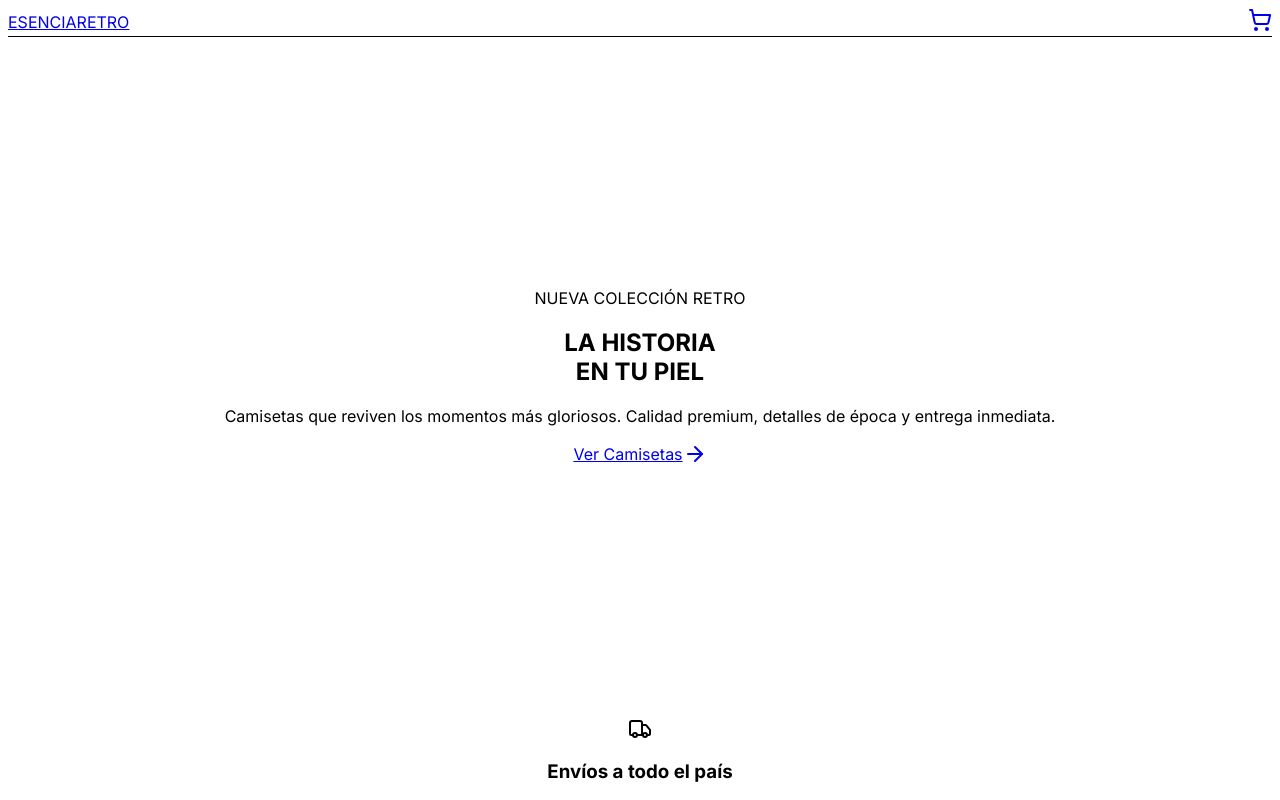
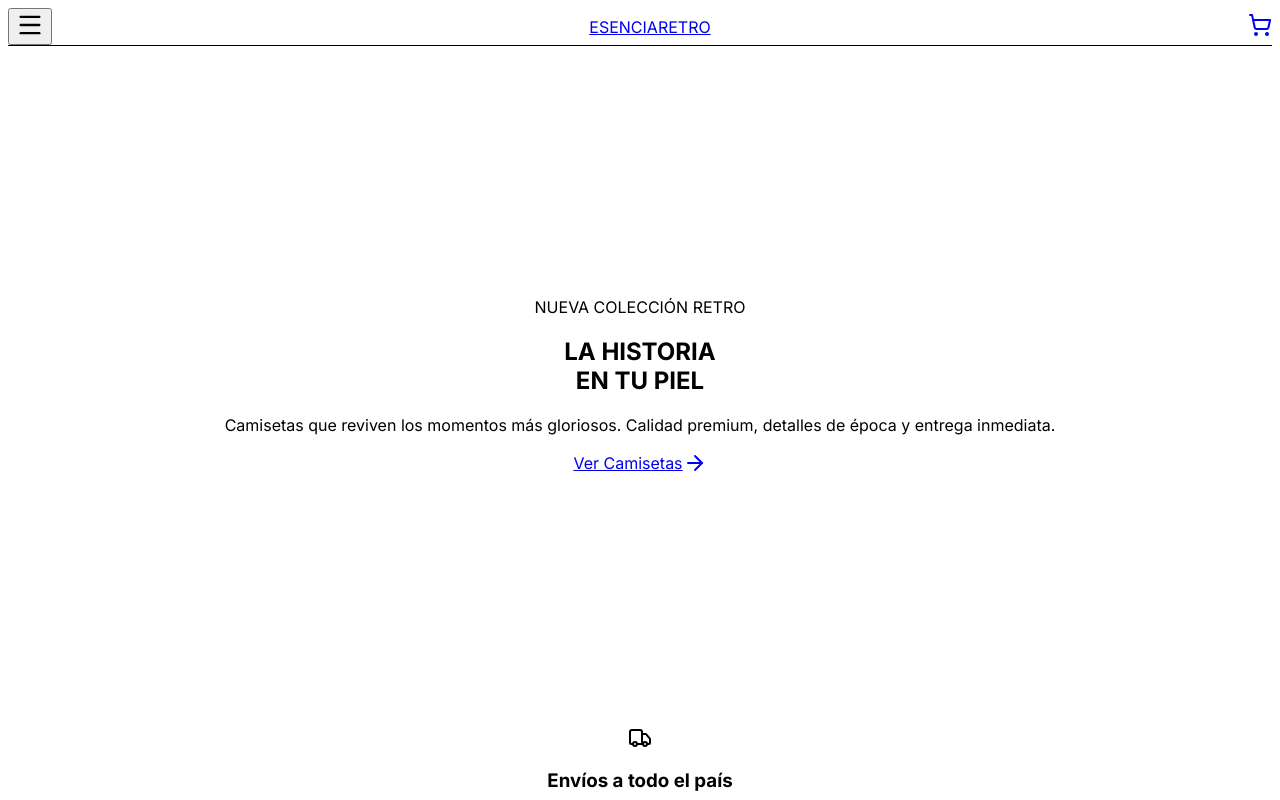
Before and after one commit to AlejandroCopponi/esencia-retro, a Next.js app: page / in a window 1280 px wide. Shown: the top 800 px of the page. Built offline with nearby package versions, Linux system fonts and the light colour scheme.

Commit message:
agregado menu movil

```diff
--- a/src/components/Navbar.js
+++ b/src/components/Navbar.js
@@ -1,39 +1,75 @@
 'use client';
 
+import { useState } from "react"; // Necesitamos estado para abrir/cerrar
 import Link from "next/link";
-import { ShoppingCart } from "lucide-react";
-import { useCart } from "@/context/CartContext"; // <--- Importamos el cerebro
+import { ShoppingCart, Menu, X } from "lucide-react"; // Importamos íconos de menú
+import { useCart } from "@/context/CartContext";
 
 export default function Navbar() {
-  const { cart } = useCart(); // <--- Le preguntamos cuántas cosas hay
+  const { cart } = useCart();
+  const [isOpen, setIsOpen] = useState(false); // Estado para controlar el menú móvil
 
   return (
-    <nav className="flex items-center justify-between px-8 py-4 bg-white border-b border-gray-100 sticky top-0 z-50">
+    <nav className="bg-white border-b border-gray-100 sticky top-0 z-50">
+      <div className="px-8 py-4 flex items-center justify-between">
 
-      {/* LOGO */}
+        {/* BOTÓN MENÚ MÓVIL (Izquierda) */}
+        <button
+          className="md:hidden text-gray-700"
+          onClick={() => setIsOpen(!isOpen)}
+        >
+          {isOpen ? <X size={28} /> : <Menu size={28} />}
+        </button>
+
+        {/* LOGO (Centro en móvil, Izquierda en PC) */}
         <Link href="/" className="text-2xl font-black tracking-tighter text-blue-900">
           ESENCIA<span className="text-blue-600">RETRO</span>
         </Link>
 
-      {/* LINKS DEL CENTRO (Ocultos en celular) */}
+        {/* LINKS DE PC (Ocultos en celular) */}
         <div className="hidden md:flex gap-8 font-medium text-gray-600">
           <Link href="/" className="hover:text-black transition-colors">Inicio</Link>
           <Link href="/catalogo" className="hover:text-black transition-colors">Camisetas</Link>
           <Link href="/admin" className="text-blue-600 hover:text-blue-800 font-bold">Admin</Link>
         </div>
 
-      {/* CARRITO */}
+        {/* CARRITO (Derecha) */}
         <Link href="/carrito" className="relative group p-2">
           <ShoppingCart className="w-7 h-7 text-gray-700 group-hover:text-blue-600 transition-colors" />
-
-        {/* El puntito rojo con el número */}
           {cart.length > 0 && (
             <span className="absolute -top-1 -right-1 bg-red-500 text-white text-xs font-bold w-5 h-5 flex items-center justify-center rounded-full shadow-sm animate-bounce">
               {cart.length}
             </span>
           )}
         </Link>
+      </div>
 
+      {/* MENÚ DESPLEGABLE MÓVIL (Solo se ve si isOpen es true) */}
+      {isOpen && (
+        <div className="md:hidden bg-white border-t border-gray-100 py-4 px-8 flex flex-col gap-4 shadow-lg">
+          <Link
+            href="/"
+            className="text-lg font-medium text-gray-700 py-2 border-b border-gray-50"
+            onClick={() => setIsOpen(false)} // Cerramos menú al hacer clic
+          >
+            Inicio
+          </Link>
+          <Link
+            href="/catalogo"
+            className="text-lg font-medium text-gray-700 py-2 border-b border-gray-50"
+            onClick={() => setIsOpen(false)}
+          >
+            Camisetas
+          </Link>
+          <Link
+            href="/admin"
+            className="text-lg font-bold text-blue-600 py-2"
+            onClick={() => setIsOpen(false)}
+          >
+            Panel Admin
+          </Link>
+        </div>
+      )}
     </nav>
   );
 }
```
Lines whose indentation alone changed are shown as unchanged.
